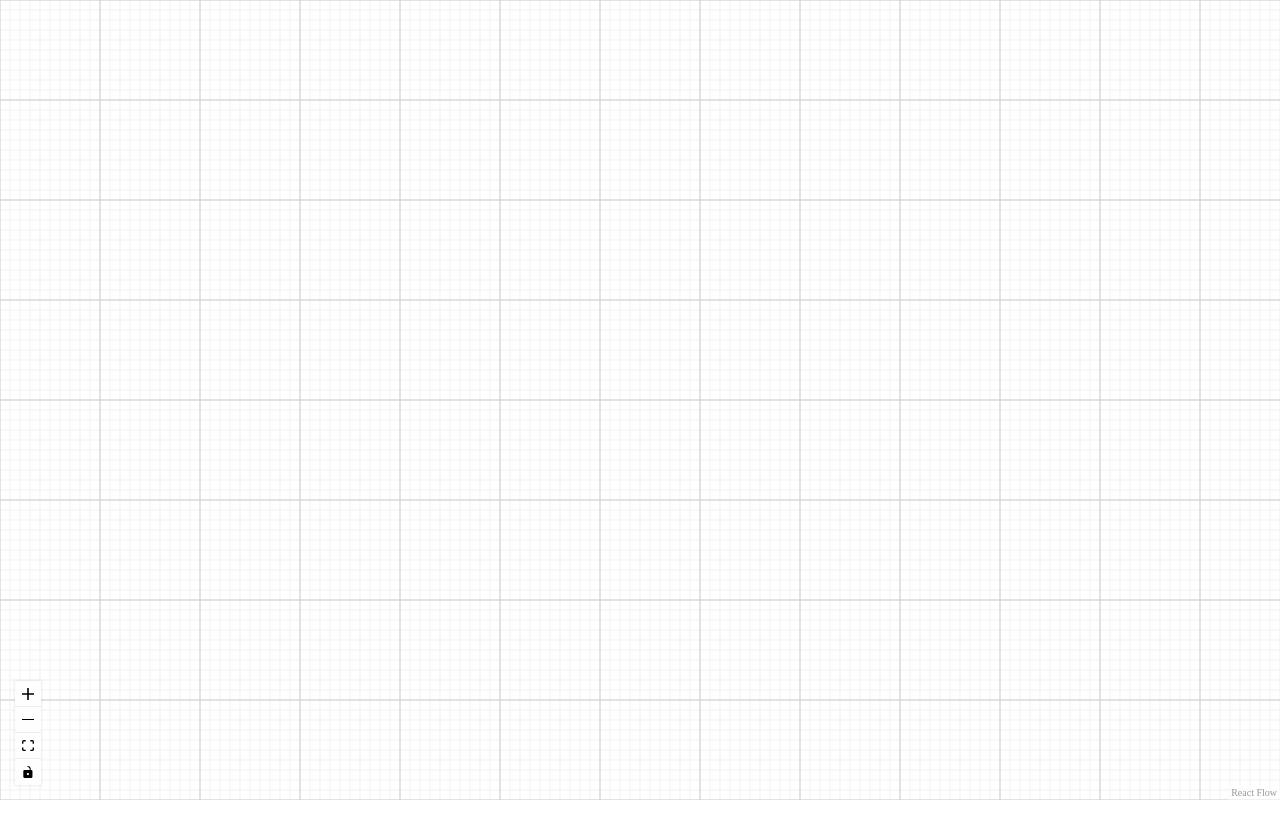
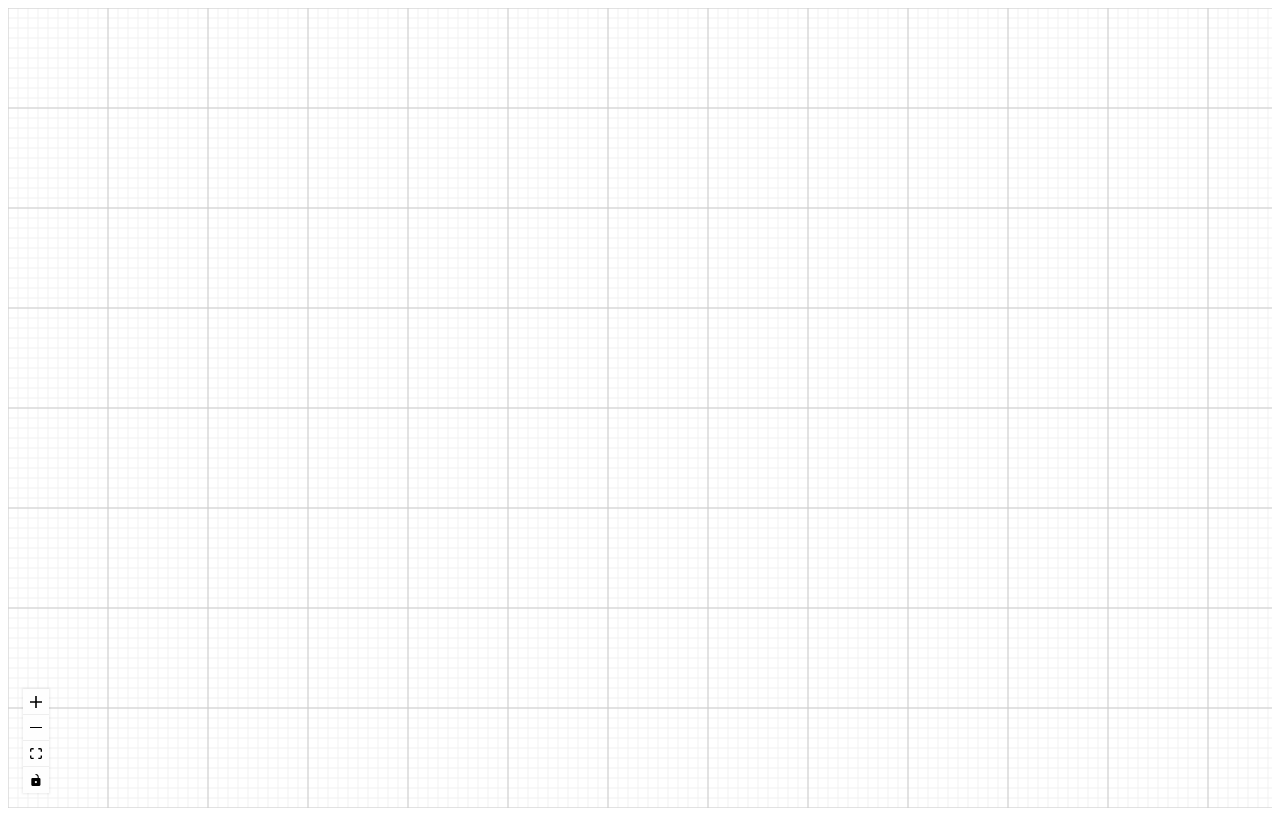
Before and after one commit to ankitck18/advanced-react-flow, a React (Create React App) app: page / in a window 1280 px wide. Built offline with nearby package versions, Linux system fonts and the light colour scheme.

Commit message:
feat:(main) hide "React Flow" and created electrical component

```diff
--- a/src/index.css
+++ b/src/index.css
@@ -1,9 +1,3 @@
-html,body {
-  height: 100%;
-  margin: 0;
+.react-flow__attribution{
+  display: none;
 }
-
-code {
-  font-family: source-code-pro, Menlo, Monaco, Consolas, 'Courier New',
-    monospace;
-}
```
Also changed, not shown: src/Components/ElectricalComponent.jsx (added, +7 -0 lines).
